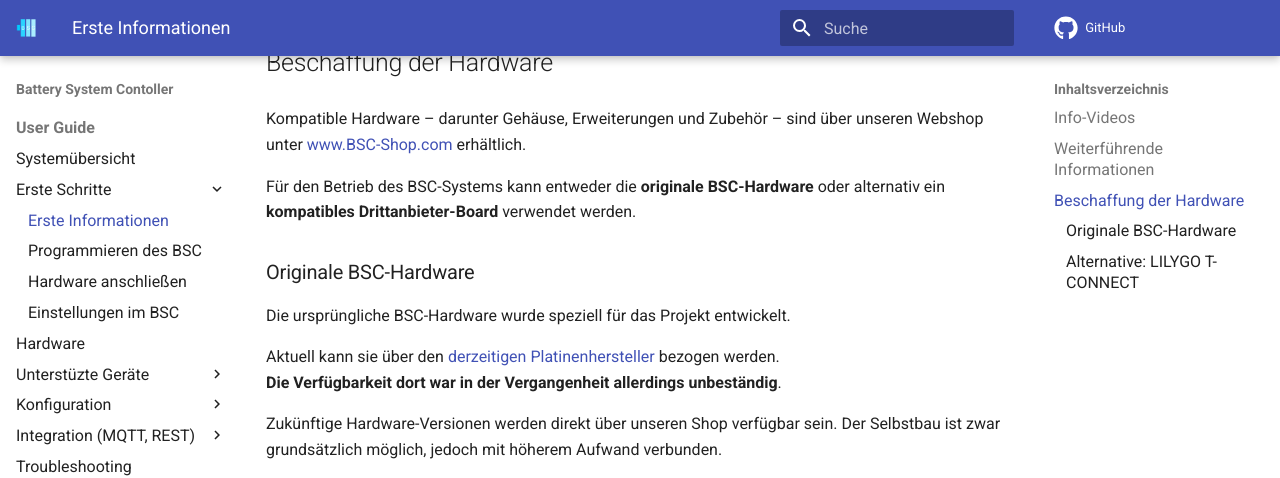
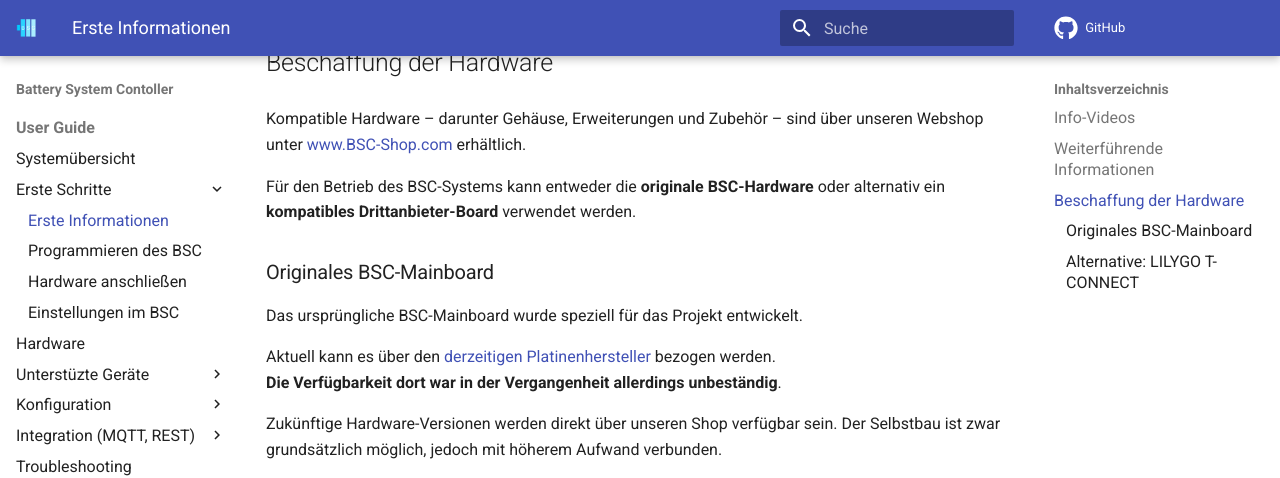
Before and after one commit to bsc-org/bsc, an MkDocs documentation site: the page built from docs/first_steps.md, in a window 1280 px wide and 900 px high, scrolled down 801 px. Shown: the top 478 px of the window. Built offline with MkDocs 1.6.1 and Material for MkDocs 9.7.7, drawn with Linux system fonts in a browser that asks for light colours; comment, search, counter and statistics services are not loaded.

Commit message:
ursprüngliche "Hardware" in "Mainboard" umbenannt
Das war zu allgemein beschrieben und löste Email-Nachfragen aus

```diff
--- a/docs/first_steps.md
+++ b/docs/first_steps.md
@@ -26,10 +26,10 @@ Kompatible Hardware – darunter Gehäuse, Erweiterungen und Zubehör – sind
 
 Für den Betrieb des BSC-Systems kann entweder die **originale BSC-Hardware** oder alternativ ein **kompatibles Drittanbieter-Board** verwendet werden.
 
-### Originale BSC-Hardware
-Die ursprüngliche BSC-Hardware wurde speziell für das Projekt entwickelt.
+### Originales BSC-Mainboard
+Das ursprüngliche BSC-Mainboard wurde speziell für das Projekt entwickelt.
 
-Aktuell kann sie über den [derzeitigen Platinenhersteller](https://de.aliexpress.com/item/1005007096164253.html) bezogen werden.
+Aktuell kann es über den [derzeitigen Platinenhersteller](https://de.aliexpress.com/item/1005007096164253.html) bezogen werden.
 **Die Verfügbarkeit dort war in der Vergangenheit allerdings unbeständig**.
 
 Zukünftige Hardware-Versionen werden direkt über unseren Shop verfügbar sein. Der Selbstbau ist zwar grundsätzlich möglich, jedoch mit höherem Aufwand verbunden.
```
